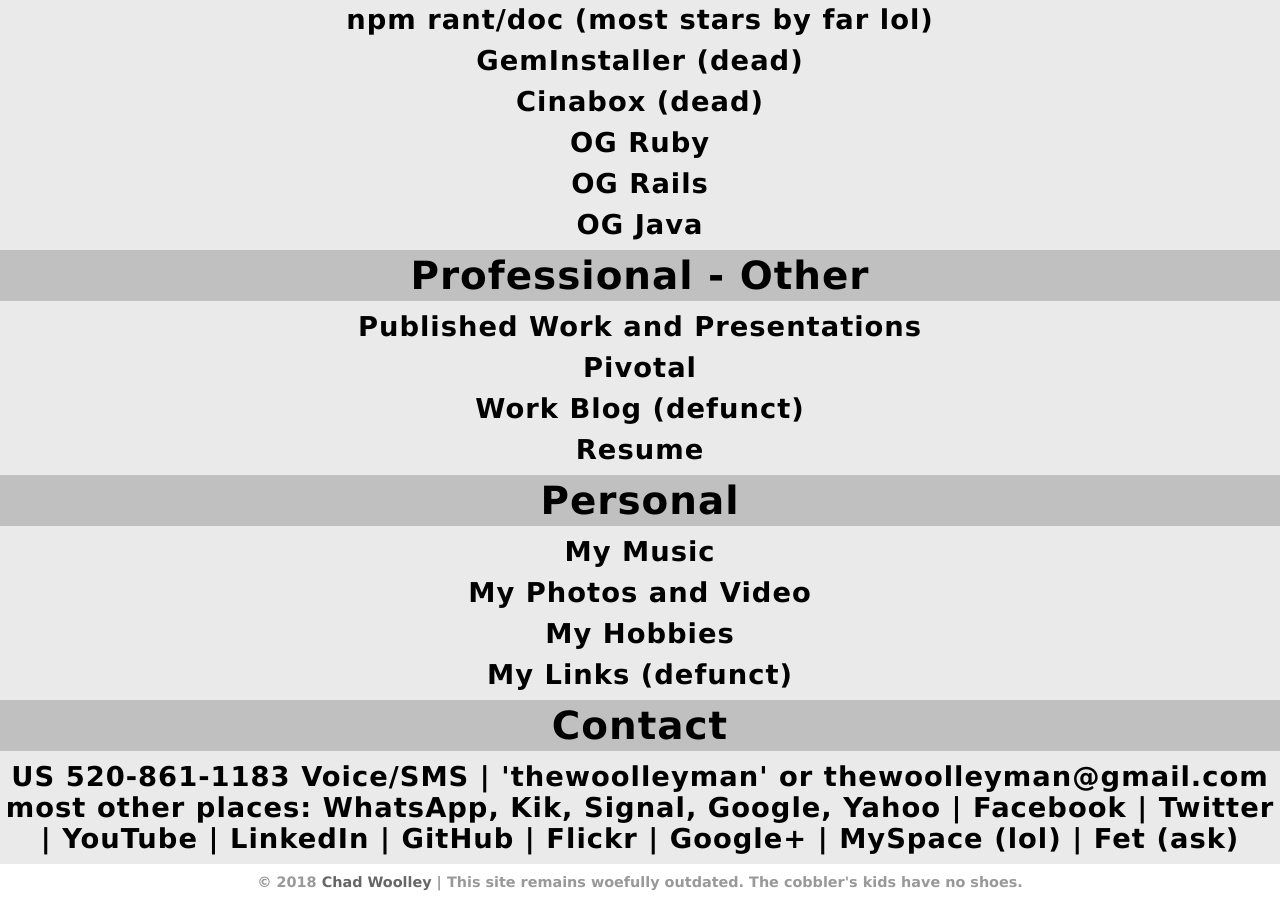
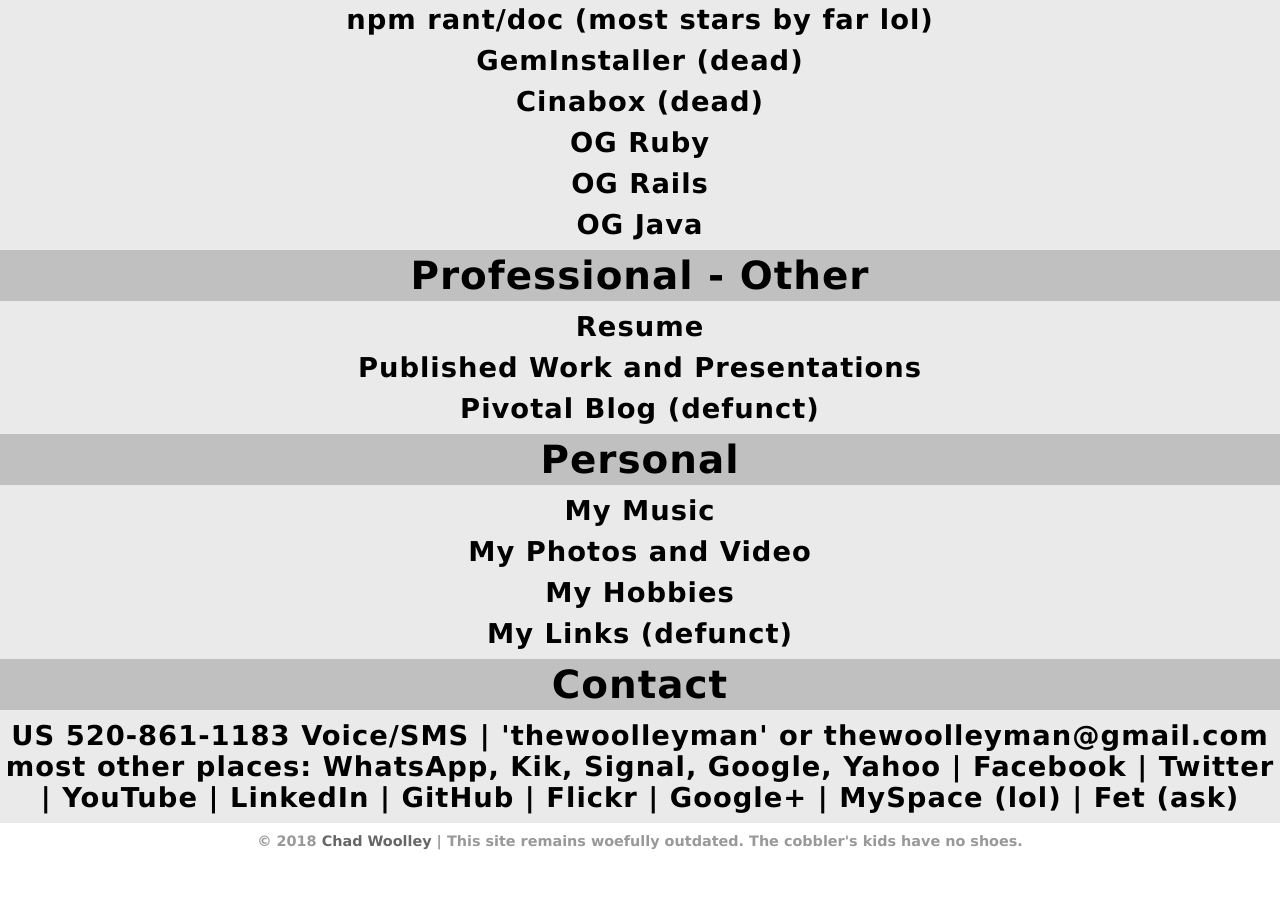
Before and after one commit to thewoolleyman/thewoolleyman, a Jekyll site: the page index.html, which Jekyll copies as it is, in a window 1280 px wide and 900 px high, scrolled down 635 px. Built offline with Jekyll 4.4.1, drawn with Linux system fonts in a browser that asks for light colours; after the commit the page ends 1494 px from its top, so only the background shows below that.

Commit message:
Update index.html

```diff
--- a/index.html
+++ b/index.html
@@ -64,10 +64,9 @@
   <a href="http://sourceforge.net/users/thewoolleyman">OG Java</a>
 </h2>
 <h1>Professional - Other</h1>
+<h2><a href="resume/resume_woolley.html">Resume</a></h2>
 <h2><a href="published_work/index.html">Published Work and Presentations</a></h2>
-<h2><a href="http://pivotal.io" title="Where I Work.">Pivotal</a></h2>
-<h2><a href="https://content.pivotal.io/authors/chad-woolley" title="At pivotallabs.com">Work Blog (defunct)</a></h2>
-<h2><a href="resume/resume_woolley.html" title="Not up to date">Resume</a></h2>
+<h2><a href="https://content.pivotal.io/authors/chad-woolley">Pivotal Blog (defunct)</a></h2>
 <h1>Personal</h1>
 <h2><a href="hobbies/music.html" title="Random raw snippets of me playing the same 5 riffs over and over">My Music</a></h2>
 <h2><a href="pics/index.html" title="are you &lt;span class=&quot;caps&quot;&gt;SURE&lt;/span&gt; you want to see these???">My Photos and Video</a></h2>
```
